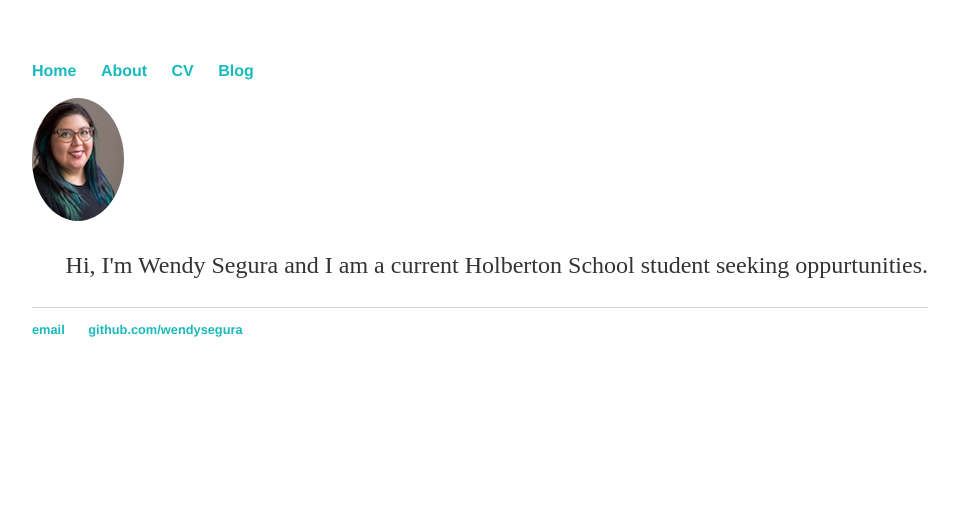
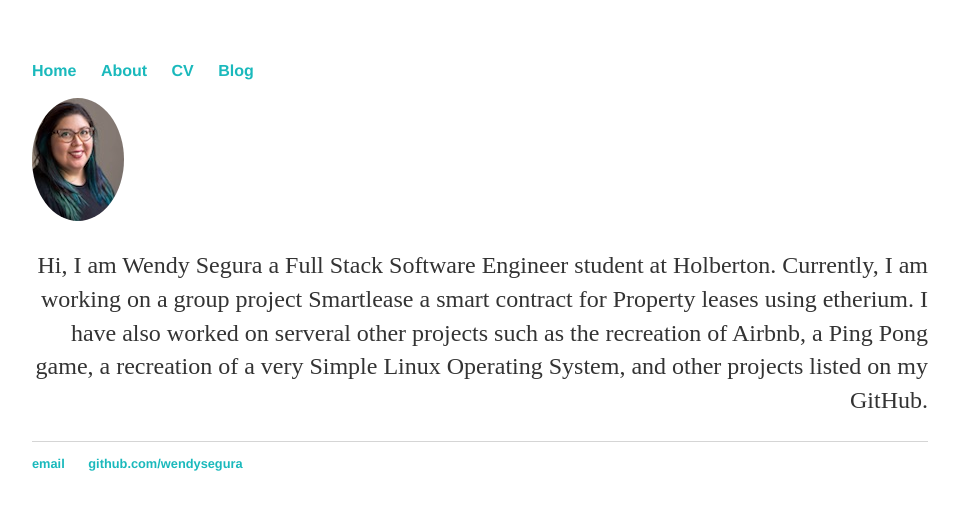
Before and after one commit to feliciahsieh/wendysegura.github.io, a Jekyll site: the page built from index.html, in a window 1280 px wide. Shown: the top 510 px of the page, without its empty margins (160-1119 px from the left). Built offline with Jekyll 4.4.1, drawn with Linux system fonts in a browser that asks for light colours.

Commit message:
Update index.html

```diff
--- a/index.html
+++ b/index.html
@@ -11,7 +11,7 @@ title: Wendy Segura
 	<div itemscope itemtype="http://data-vocabulary.org/Person" class="col-sm-8">
 	<div class="blurb">
 
-	<p align="right">Hi, I'm <span itemprop="name">Wendy Segura</span> and I am a current Holberton School student seeking oppurtunities.</p>
+	<p align="right">Hi, I am <span itemprop="name">Wendy Segura</span> a Full Stack Software Engineer student at Holberton. Currently, I am working on a group project Smartlease a smart contract for Property leases using etherium. I have also worked on serveral other projects such as the recreation of Airbnb, a Ping Pong game, a recreation of a very Simple Linux Operating System, and other projects listed on my GitHub.</p>
 	</div>
  </head>
 </div>
```
